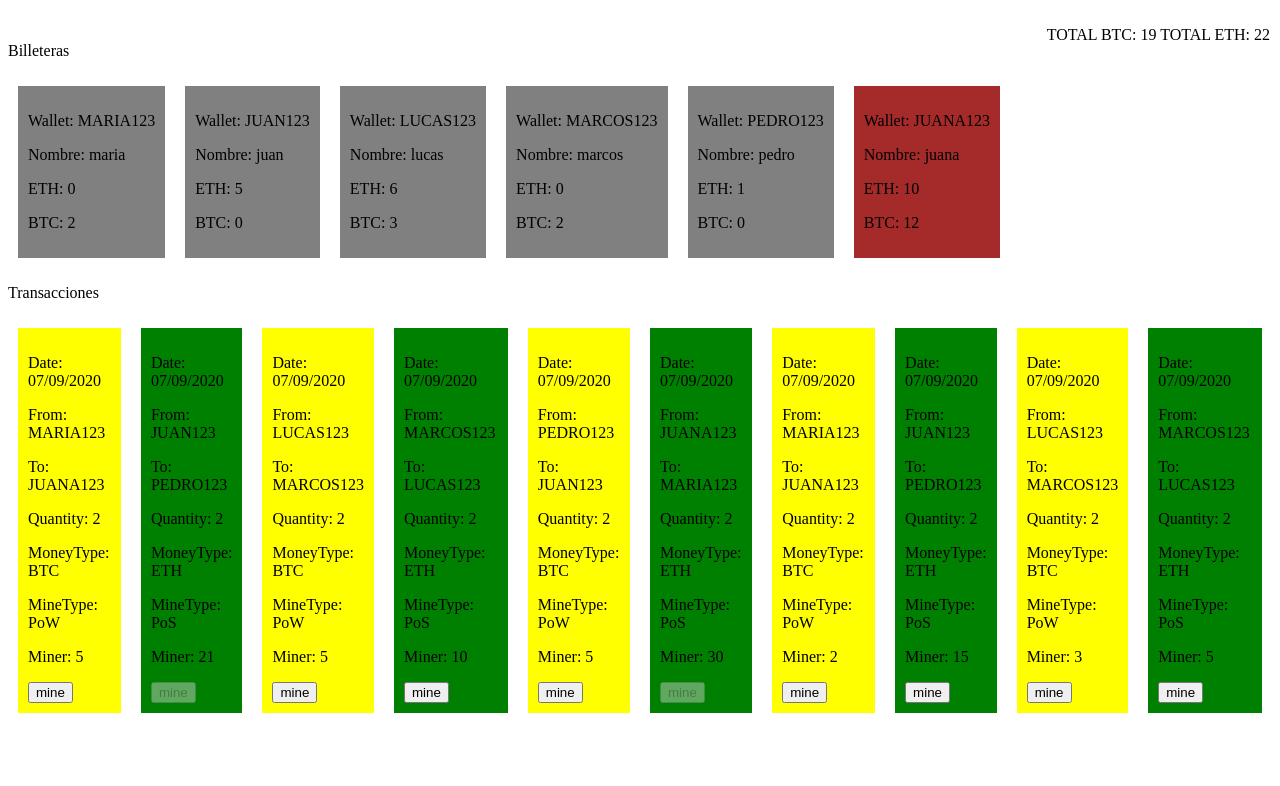
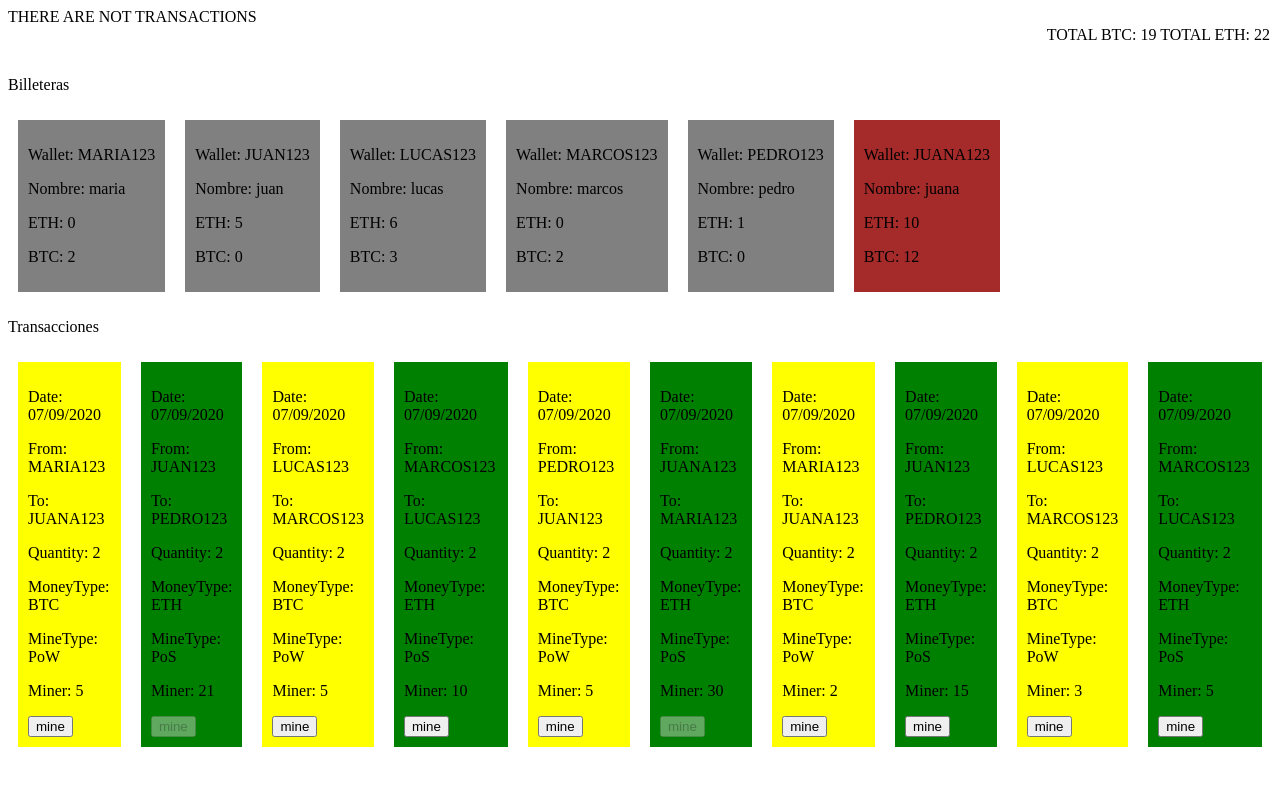
Before and after one commit to AleS900/angular-course-2021, an Angular app: page / in a window 1280 px wide. Shown: the top 786 px of the page. Built offline with nearby package versions, Linux system fonts and the light colour scheme.

Commit message:
Final Commit

```diff
--- a/src/app/app.component.ts
+++ b/src/app/app.component.ts
@@ -5,6 +5,9 @@ import { Component, VERSION } from "@angular/core";
   templateUrl: "./app.component.html"
 })
 export class AppComponent  {
+  test:boolean =true;
+  cont:number=0;
+
   listWallets = [
 
     {wallet: "MARIA123", name: "maria", eth: 0, btc: 2},
@@ -37,8 +40,8 @@ export class AppComponent  {
   };
 
 verifyAllTransactions() {
-  const noTransacciones = this.trans.money.filter(p => p.moneyType === "eth" || "btc");
-  return 0;
+  const noTransacciones = this.test;
+  return noTransacciones;
 }
 
 pagar(info){
@@ -52,8 +55,11 @@ pagar(info){
       info.miner=info.miner+1;
       this.listWallets.find(item => item.wallet === info.from).eth -= info.quantity;
       this.listWallets.find(item => item.wallet === info.to).eth += info.quantity;
+    } else if(this.cont>15){
+      this.test = !this.test;
+    } else {
+      this.cont=this.cont+1;
     }
-
 
 }
 
```
